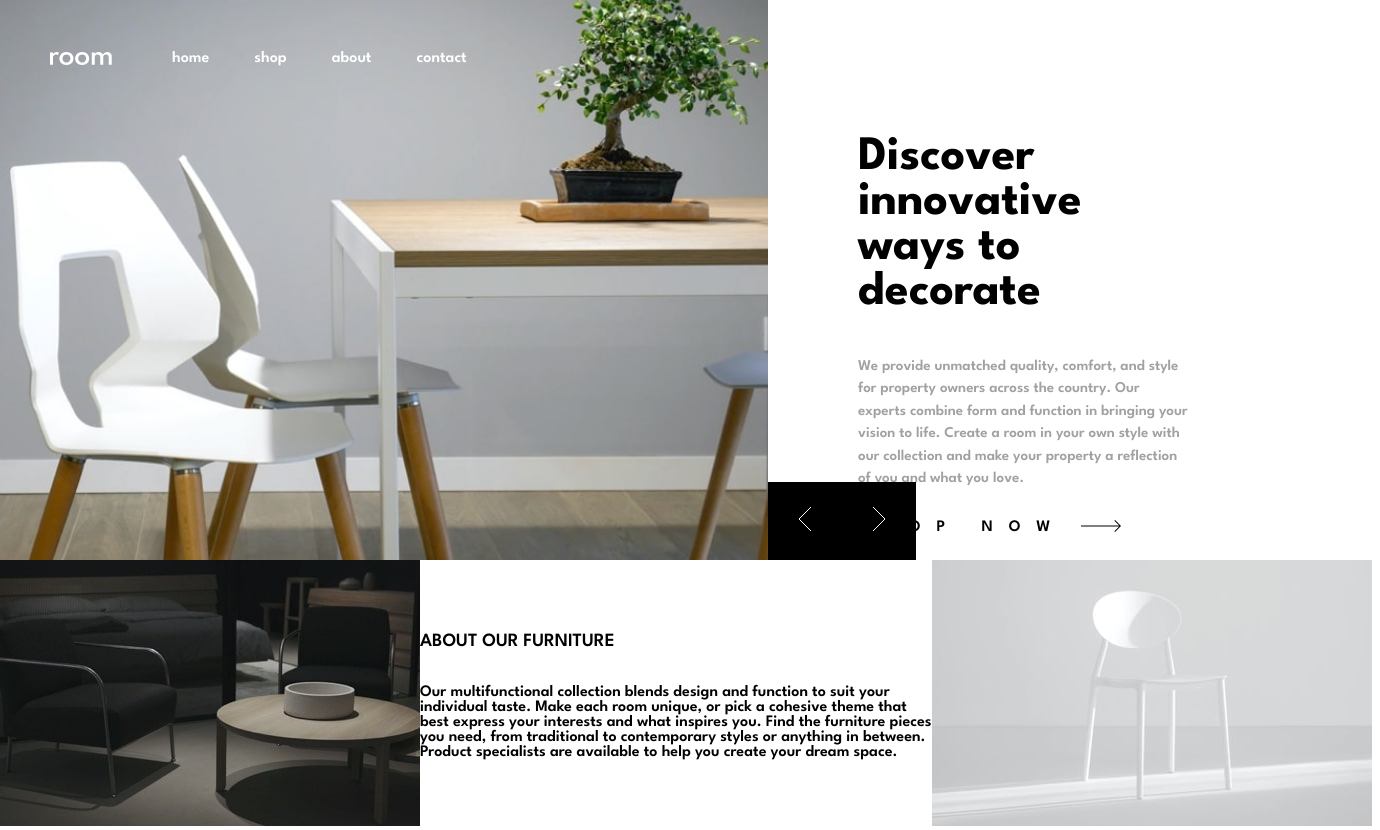
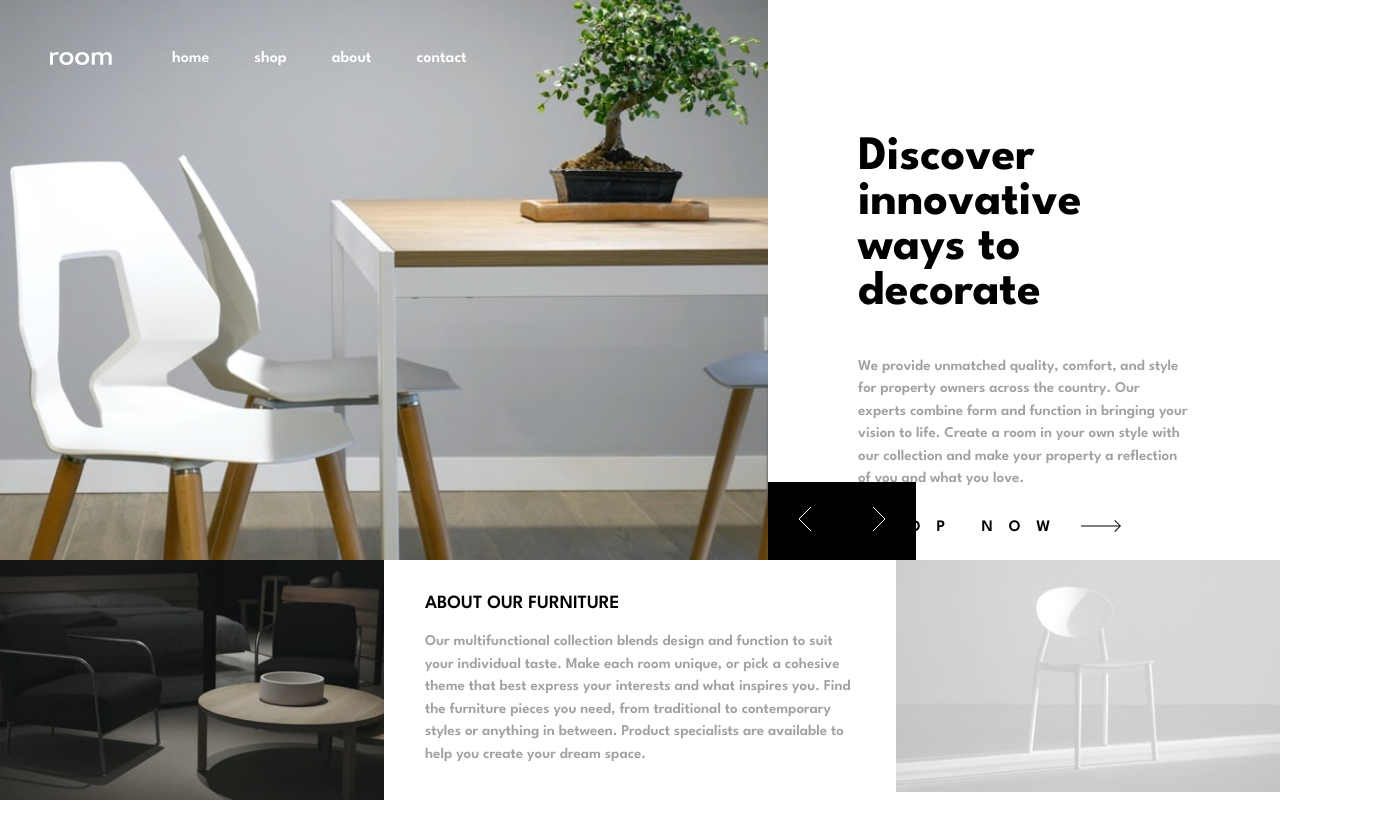
Before and after one commit to steff93/room-homepage, a React (Create React App) app: page / in a window 1280 px wide. Shown: the whole page, 1380 px wide, since content can reach past the window. After the commit the page ends 800 px from the top, so only its background shows below. Built offline with nearby package versions, Linux system fonts and the light colour scheme.

Commit message:
styling adjustments

```diff
--- a/src/App.scss
+++ b/src/App.scss
@@ -1,8 +1,11 @@
 @import "./styles-config.scss";
 @import "./fonts.css";
 
-
-// test
 .main {
   height: 100%;
+  display: flex;
+  flex-direction: column;
+
+  // make sure we have minimum height available on window height resize
+  min-height: 800px;
 }
--- a/src/components/Footer/Footer.scss
+++ b/src/components/Footer/Footer.scss
@@ -1,7 +1,11 @@
+@import "../../styles-config.scss";
+
 $b: ".footer";
 
 #{$b} {
   display: flex;
+  flex: 1;
+  overflow: hidden;
 
   &__text-content {
     width: 40%;
@@ -10,5 +14,31 @@ $b: ".footer";
     display: flex;
     flex-direction: column;
     justify-content: center;
+
+    #{$b}-title,
+    #{$b}-description {
+      padding: 0 8%;
+    }
+
+    #{$b}-title {
+      margin-top: 0;
+    }
+
+    #{$b}-description {
+      margin: 0;
+      font-size: 15px;
+      line-height: 1.5em;
+      color: $darkGray;
+    }
+  }
+
+  &__left-side,
+  &__right-side {
+    width: 30%;
+    overflow: hidden;
+
+    img {
+      width: 100%;
+    }
   }
 }
--- a/src/components/Header/Header.scss
+++ b/src/components/Header/Header.scss
@@ -8,7 +8,7 @@
   padding: 50px;
   position: absolute;
   z-index: 2;
-  width: 100%;
+  // width: 100%;
 }
 
 .logo {
```
